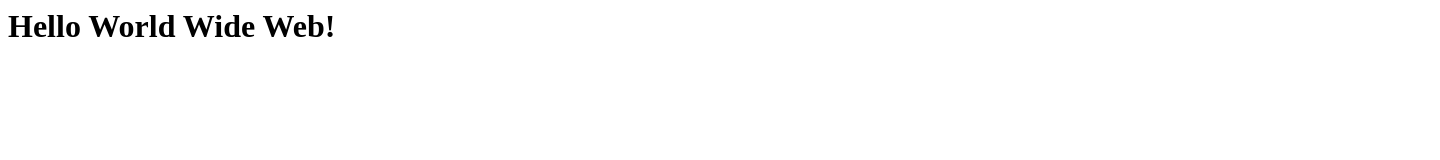
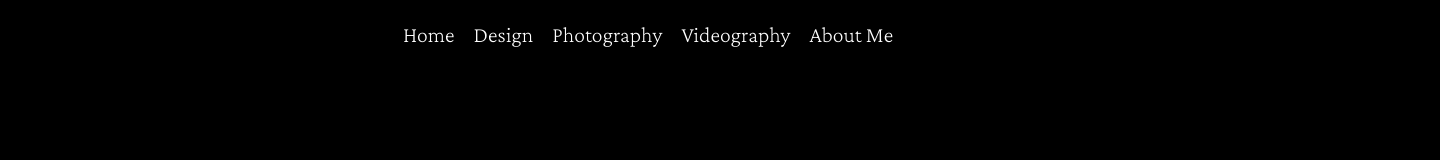
Before and after one commit to michelle-maa/ma_michelle_a3, a plain HTML site: page index.html in a window 1280 px wide. Shown: the whole page, 1440 px wide, since content can reach past the window. Drawn offline with nearby package versions, Linux system fonts and the light colour scheme; a web font is replaced by a local one.

Commit message:
index page

```diff
--- a/index.html
+++ b/index.html
@@ -1 +1,98 @@
-<h1>Hello World Wide Web!</h1>
+<!DOCTYPE html>
+<html lang="en-ca">
+  <head>
+    <meta charset="utf-8">
+    <title> GBDA 228: A3 - Portfolio</title>
+    <!-- created by Michelle Ma on Nov 19, 2025 -->
+
+    <!-- Crimson Pro Font -->
+    <link rel="preconnect" href="https://fonts.googleapis.com">
+    <link rel="preconnect" href="https://fonts.gstatic.com" crossorigin>
+    <link href="https://fonts.googleapis.com/css2?family=Crimson+Pro:ital,wght@0,200..900;1,200..900&family=Port+Lligat+Slab&display=swap" rel="stylesheet">
+    <style>
+
+      html {
+        background-color: black;
+        width: 1440px;
+        margin: 0 auto;
+      }
+
+      body {
+        width: 1200px;
+      }
+
+      nav {
+        position: absolute;
+        top: 0;
+        width: 100%;
+        margin: 0 auto;
+        padding-left: 60;
+        text-align: center;
+      }
+
+      ul {
+        list-style: none;
+        font-family: "Crimson Pro", serif;
+        font-weight: 200;
+        font-style: normal;
+        font-size: 1.375em;
+        margin-left: 0;
+        padding-left: 0;
+      }
+
+      li {
+        display: inline-block;
+        margin-right: 15px;
+      }
+
+      li:last-child {
+        margin-right: 0;
+      }
+
+      ul li a {
+        color: white;
+        text-decoration: none;
+      }
+
+      ul li a:hover {
+        text-decoration: underline;
+      }
+
+      .bg {
+        background-image: url("photos/7S3A5958.jpg");
+        height: 100%;
+        background-position: center;
+        background-repeat: no-repeat;
+        background-size: cover;
+        filter: brightness(40%);
+      }
+    </style>
+  </head>
+  <body>
+      <div class="bg"></div>
+
+      <nav>
+        <ul>
+          <li>
+            <a href="home-page.html"> Home</a>
+          </li>
+
+          <li>
+            <a href="design-page.html"> Design</a>
+          </li>
+
+          <li>
+            <a href="photography-page.html"> Photography</a>
+          </li>
+
+          <li>
+            <a href="videography-page.html"> Videography</a>
+          </li>
+
+          <li>
+            <a href="about-me-page.html"> About Me</a>
+          </li>
+        </ul>
+      </nav>
+  </body>
+</html>
```
